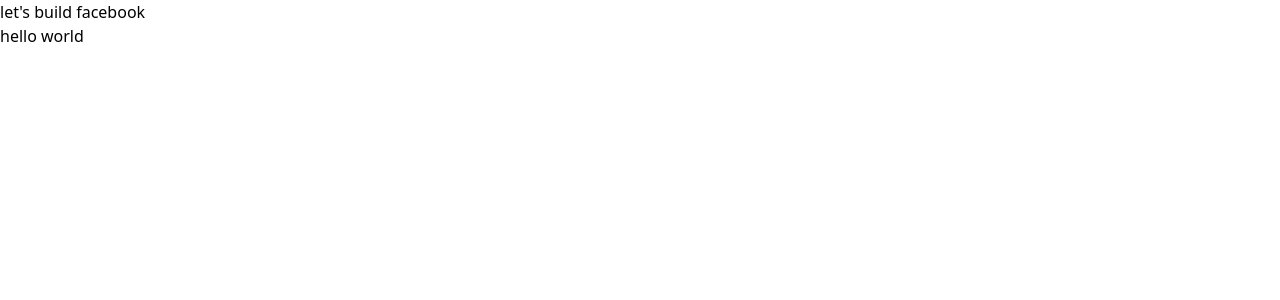
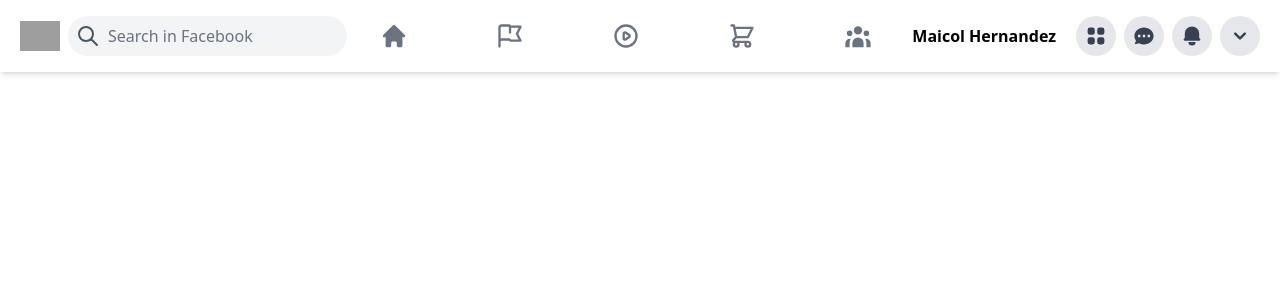
Before and after one commit to mvykool/fb-structure, a Next.js app in the folder facebook-clone/: page / in a window 1280 px wide. Shown: the top 300 px of the page. Built offline with nearby package versions, Linux system fonts and the light colour scheme; grey boxes are pictures that could not be loaded.

Commit message:
header done

```diff
--- /dev/null
+++ b/facebook-clone/components/Header.jsx
@@ -0,0 +1,73 @@
+import Image from 'next/image'
+import React from 'react'
+import {
+    BellIcon,
+    ChatIcon,
+    ChevronDownIcon,
+    HomeIcon,
+    UserGroupIcon,
+    ViewGridIcon,
+} from "@heroicons/react/solid";
+
+import {
+    FlagIcon,
+    PlayIcon,
+    SearchIcon,
+    ShoppingCartIcon,
+} from "@heroicons/react/outline";
+import HeaderIcon from './HeaderIcon';
+
+
+const Header = () => {
+  return (
+    <div className='sticky top-0 z-50 bg-white flex items-center p-2 lg:px-5 shadow-md'>
+
+        {/**left */}
+         <div
+         className='flex items-center'
+         >
+            <Image
+            src="https://links.papareact.com/5me"
+            width={40}
+            height={40}
+            layout="fixed"
+            />
+
+         <div
+          className='flex ml-2 items-center rounded-full bg-gray-100 p-2'
+          >
+            <SearchIcon
+             className='h-6 text-gray-600'
+              />
+            <input
+             className='hidden md:inline-flex ml-2 bg-transparent items-center outline-none placeholder-gray-500 flex-shrink'
+              type="text"
+              placeholder='Search in Facebook'
+              />
+         </div>
+         </div>
+        {/**center */}
+         <div className='flex justify-center flex-grow'>
+            <div className='flex space-x-6 md:space-x-2'>
+                <HeaderIcon active Icon={HomeIcon} />
+                <HeaderIcon Icon={FlagIcon}/>
+                <HeaderIcon Icon={PlayIcon}/>
+                <HeaderIcon Icon={ShoppingCartIcon} />
+                <HeaderIcon Icon={UserGroupIcon} />
+            </div>
+         </div>
+        {/**right */}
+        <div className='flex items-center sm:space-x-2 justify-end'>
+            {/**profile pic */}
+            <p className='whitespace-nowrap font-semibold pr-3'>Maicol Hernandez</p>
+
+            <ViewGridIcon className='icon'/>
+            <ChatIcon className='icon'/>
+            <BellIcon className='icon'/>
+            <ChevronDownIcon className='icon'/>
+        </div>
+    </div>
+  )
+}
+
+export default Header
--- /dev/null
+++ b/facebook-clone/components/HeaderIcon.jsx
@@ -0,0 +1,11 @@
+import React from 'react'
+
+const HeaderIcon = ({ Icon, active }) => {
+  return (
+    <div className='flex items-center cursor-pointer md:px-10 sm:h-14 md:hover:bg-gray-100 rounded-xl active:border-b-2 active:border-blue-500 group'>
+        <Icon className={`h-5 text-gray-500 text-center sm:h-7 mx-auto group-hover:text-blue-500 ${active && "text-blue-500"}`}/>
+    </div>
+  )
+}
+
+export default HeaderIcon
--- a/facebook-clone/next.config.js
+++ b/facebook-clone/next.config.js
@@ -4,3 +4,13 @@ const nextConfig = {
 }
 
 module.exports = nextConfig
+
+module.exports = {
+   images: {
+    domains: [
+      "links.papareact.com",
+      "platform-lookaside.fbsbx.com",
+      "firebasestorage.googleapis.com",
+    ],
+   },
+};
--- a/facebook-clone/package.json
+++ b/facebook-clone/package.json
@@ -9,6 +9,7 @@
     "lint": "next lint"
   },
   "dependencies": {
+    "@heroicons/react": "^1.0.6",
     "next": "13.0.3",
     "react": "18.2.0",
     "react-dom": "18.2.0"
--- a/facebook-clone/pages/index.js
+++ b/facebook-clone/pages/index.js
@@ -1,4 +1,5 @@
 import Head from 'next/head'
+import Header from '../components/Header'
 
 export default function Home() {
   return (
@@ -7,8 +8,14 @@ export default function Home() {
         <title>Facebook</title>
       </Head>
 
-       <h1>let's build facebook</h1>
-       <p>hello world</p>
+       {/** Heder */}
+       <Header/>
+
+       <main>
+        {/** side bar */}
+        {/**feed */}
+        {/** widgets */}
+       </main>
     </div>
   )
 }
--- a/facebook-clone/styles/globals.css
+++ b/facebook-clone/styles/globals.css
@@ -1,3 +1,9 @@
 @tailwind base;
 @tailwind components;
 @tailwind utilities;
+
+@layer components {
+    .icon {
+        @apply hidden xl:inline-flex p-2 h-10 bg-gray-200 rounded-full text-gray-700 cursor-pointer hover:bg-gray-300;
+    }
+}
```
Also changed, not shown: 1 other file (tests, documents, lock files or other folders).
